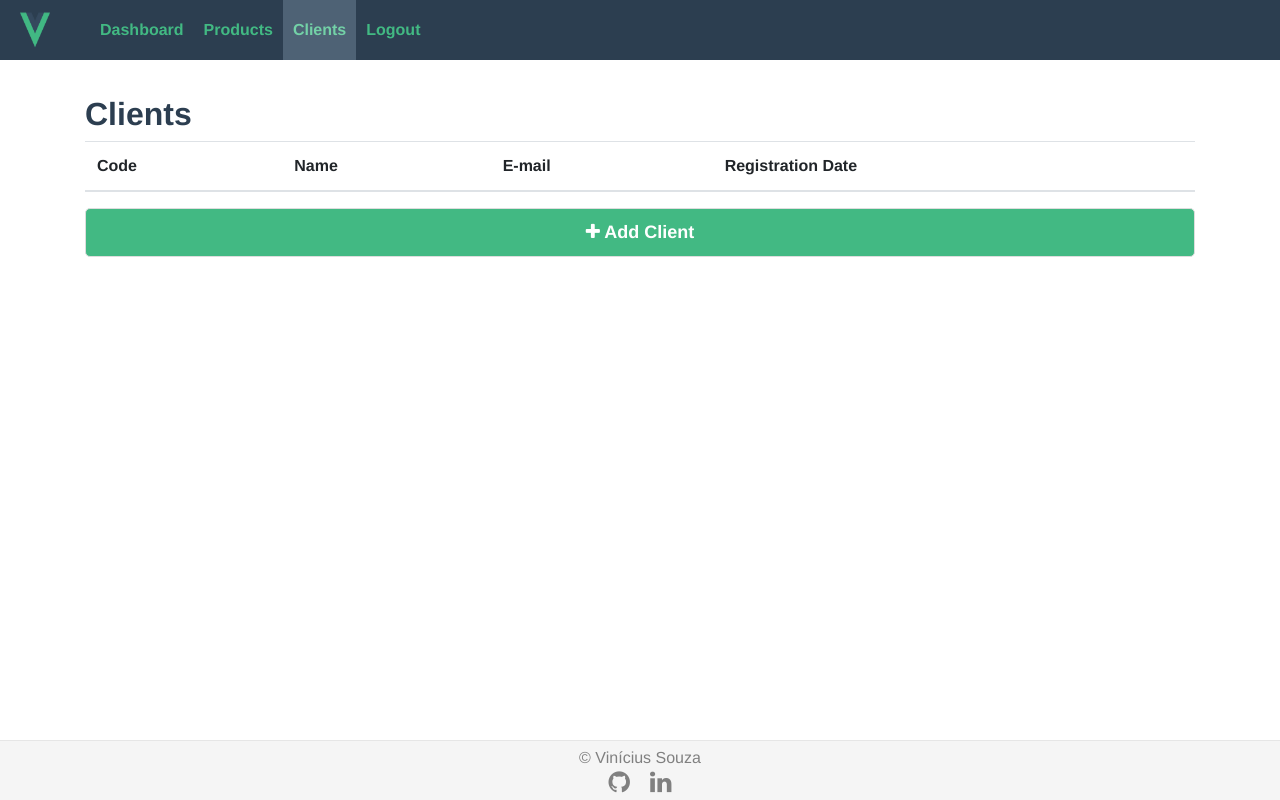
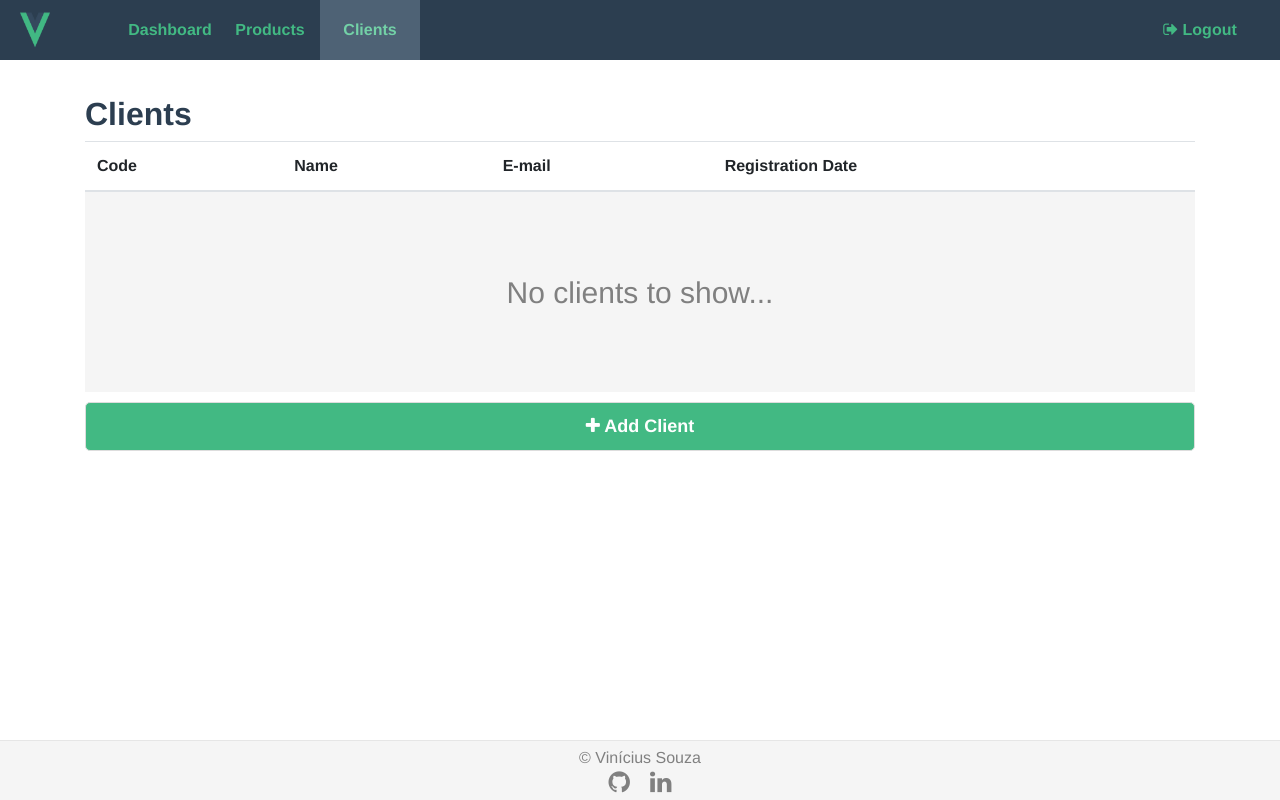
Before and after one commit to v1n1c1u/VueJsDemoProject, a Vue app: page /clients in a window 1280 px wide. Built offline with nearby package versions, Linux system fonts and the light colour scheme.

Commit message:
adding empty table message and converters

```diff
--- a/package.json
+++ b/package.json
@@ -10,6 +10,7 @@
   "dependencies": {
     "axios": "^1.3.4",
     "core-js": "^3.8.3",
+    "moment": "^2.29.4",
     "vue": "^2.6.14",
     "vue-router": "^3.5.1"
   },
--- a/src/components/menu/Menu.vue
+++ b/src/components/menu/Menu.vue
@@ -1,40 +1,50 @@
 <template>
     <nav id="menu">
-      <div id="logo-div"><img id="menu-logo" src="@/assets/logo.png"/></div>
-      <router-link to="/">Dashboard</router-link>
-      <router-link to="/products">Products</router-link>
-      <router-link to="/clients">Clients</router-link>
-      <router-link id="logout-link" to="/login">Logout</router-link>
+      <div id="page-links-div">
+        <div id="logo-div"><img id="menu-logo" src="@/assets/logo.png"/></div>
+        <router-link to="/">Dashboard</router-link>
+        <router-link to="/products">Products</router-link>
+        <router-link to="/clients">Clients</router-link>
+      </div>
+      <div id="logout-div">
+        <router-link id="logout-link" to="/login">
+            <div>
+                <i class="fa fa-sign-out"></i>
+                Logout
+            </div>
+        </router-link>
+      </div>
     </nav>
 </template>
 <style scoped>
-    #menu {
+    #menu, #page-links-div, #logout-div {
         padding:  0 30px 0 10px;
         height: 60px;
         overflow: hidden;
         background-color: #2c3e50;
         display: flex;
-
+        flex-direction: row;
+        justify-content: space-between;
     }
 
-    #menu a, #logo-div {
+    a, #logo-div, #logout-div {
         font-weight: bold;
         color: #42b983;
         text-decoration: none;
-        padding: 0px 10px 0px 10px;
+        width:100px;
+        height: 100%;
         display: flex;
         flex-direction: column;
         justify-content: center;
         text-align: center;
     }
-    #menu a:hover{
+    a:hover{
         background-color: #3e5266;
     }
-    #logout-link{
-        justify-self: end;
-        float:right;
+
+    #logout-div{
+        padding: 0;
     }
-
     #menu a.router-link-exact-active {
         background-color: #4e6275;
         color:#73d1a7;
@@ -45,10 +55,7 @@
         margin-right: 30px;
     }
     #logo-link:hover{
-        background-color: #2c3e50;
-    }
-    #logout-link{
-        color:white;
+        background-color: inherit;
     }
 </style>
 <script>
--- /dev/null
+++ b/src/components/tables/EmptyMessage.vue
@@ -0,0 +1,28 @@
+<template>
+    <div id="empty-table-message">
+        <span>{{message}}</span>
+    </div>
+</template>
+<script>
+
+export default {
+    name: 'EmptyMessage',
+    props: {
+        message: {type: String, require: false, default: 'Nothing to show...'},
+    }
+}
+</script>
+<style scoped>
+#empty-table-message{
+    background-color: whitesmoke;
+    height: 200px;
+    padding: auto;
+    color:gray;
+    font-size: 30px;
+    display: flex;
+    flex-direction: column;
+    justify-content: center;
+    text-align: center;
+    width:100%;
+}
+</style>
--- /dev/null
+++ b/src/utils/currencyConverter.js
@@ -0,0 +1,18 @@
+function applyDollarMask(amount){
+    if(isNaN(amount)){
+        return 0;
+    }
+    return Number(amount).toLocaleString('pt-br', {minimumFractionDigits: 2});
+}
+
+function applyDollarMaskWithPrefix(amount){
+    if(isNaN(amount)){
+        return 0;
+    }
+    return Number(amount).toLocaleString('pt-BR', {style: 'currency', currency: 'BRL'});
+}
+
+export default {
+    applyDollarMask,
+    applyDollarMaskWithPrefix
+}
--- /dev/null
+++ b/src/utils/dateConverter.js
@@ -0,0 +1,12 @@
+import moment from "moment";
+
+function applyISOMask(date){
+    if(date){
+        return moment(date).locale('en').format('MM/DD/YYYY');
+    }
+    return undefined;
+}
+
+export default {
+    applyISOMask
+}
--- a/src/views/ClientControlView.vue
+++ b/src/views/ClientControlView.vue
@@ -5,7 +5,7 @@
                 <h2 class="page-title">Clients</h2>
             </div>
         </div>
-        <div class="row">
+        <div class="row" id="client-table-row">
             <div class="col-sm-12">
                 <table class="table">
                     <thead>
@@ -17,6 +17,7 @@
                         </tr>
                     </thead>
                 </table>
+                <EmptyMessage message="No clients to show..."></EmptyMessage>
             </div>
         </div>
         <div class="row">
@@ -28,11 +29,13 @@
 </template>
 <script>
 import Button from '@/components/buttons/Button.vue'
+import EmptyMessage from '@/components/tables/EmptyMessage.vue';
 
 export default {
     name: 'ClientControlView',
     components:{
-        Button
+        Button,
+        EmptyMessage
     },
     data(){
         return {};
@@ -49,5 +52,10 @@ export default {
 </script>
 
 <style scoped>
-
+    .table{
+        margin-bottom: 0;
+    }
+    #client-table-row{
+        margin-bottom: 10px;
+    }
 </style>
--- a/src/views/ProductControlView.vue
+++ b/src/views/ProductControlView.vue
@@ -5,9 +5,9 @@
                 <h2 class="page-title">Products</h2>
             </div>
         </div>
-        <div class="row">
+        <div class="row" id="product-table-row">
             <div class="col-sm-12">
-                    <table class="table">
+                <table class="table table-hover">
                     <thead>
                         <tr>
                             <th>Code</th>
@@ -15,9 +15,21 @@
                             <th>Price</th>
                             <th>Quantity in Stock</th>
                             <th>Registration Date</th>
+                            <th>Actions</th>
                         </tr>
                     </thead>
+                    <tbody v-if="products.length==0">
+                        <tr v-for="product in products" :key="product.id">
+                            <td>{{product.id}}</td>
+                            <td>{{product.name}}</td>
+                            <td>{{product.price | currencyFilter}}</td>
+                            <td>{{product.quantityInStock}}</td>
+                            <td>{{ product.registrationDate | dateFilter }}</td>
+                            <td>Edit / Delete</td>
+                        </tr>
+                    </tbody>
                 </table>
+                <EmptyMessage message="No products to show..." v-if="products.length==0"></EmptyMessage>
             </div>
         </div>
         <div class="row">
@@ -29,13 +41,26 @@
 </template>
 <script>
 import Button from '@/components/buttons/Button.vue'
+import EmptyMessage from '@/components/tables/EmptyMessage.vue';
 import productService from '@/api/product-service';
 import Product from '@/models/Product';
+import dateConverter from '../utils/dateConverter.js'
+import currencyConverter from '../utils/currencyConverter.js'
 
 export default {
     name: 'ProductControlView',
     components:{
-        Button
+        Button,
+        EmptyMessage
+
+    },
+    filters:{
+        dateFilter(date){
+            return dateConverter.applyISOMask(date);
+        },
+        currencyFilter(price){
+            return currencyConverter.applyDollarMask(price);
+        }
     },
     data(){
         return {
@@ -64,5 +89,10 @@ export default {
 </script>
 
 <style scoped>
-
+    .table{
+        margin-bottom: 0;
+    }
+    #product-table-row{
+        margin-bottom: 10px;
+    }
 </style>
```
Also changed, not shown: src/components/tables/Table.vue (added, +26 -0 lines), 1 other file (tests, documents, lock files or other folders). Lines whose indentation alone changed are shown as unchanged.
